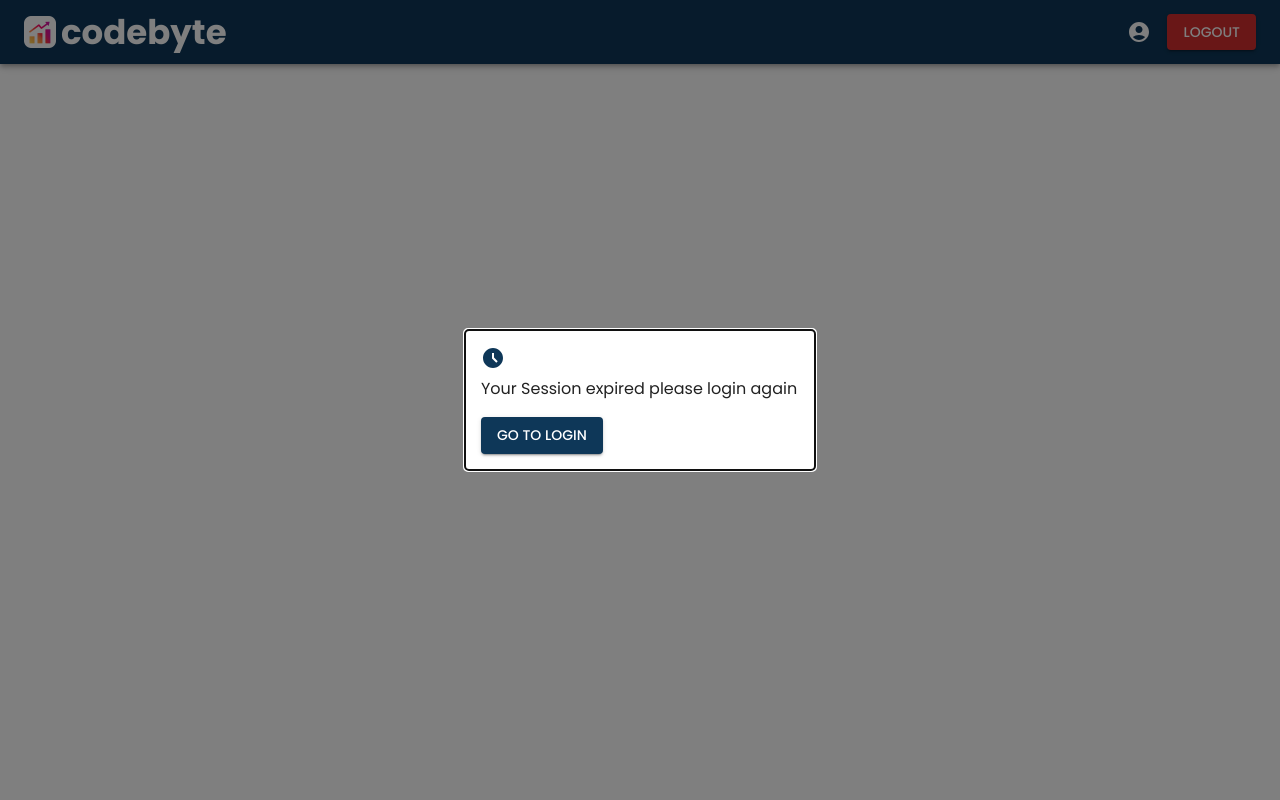
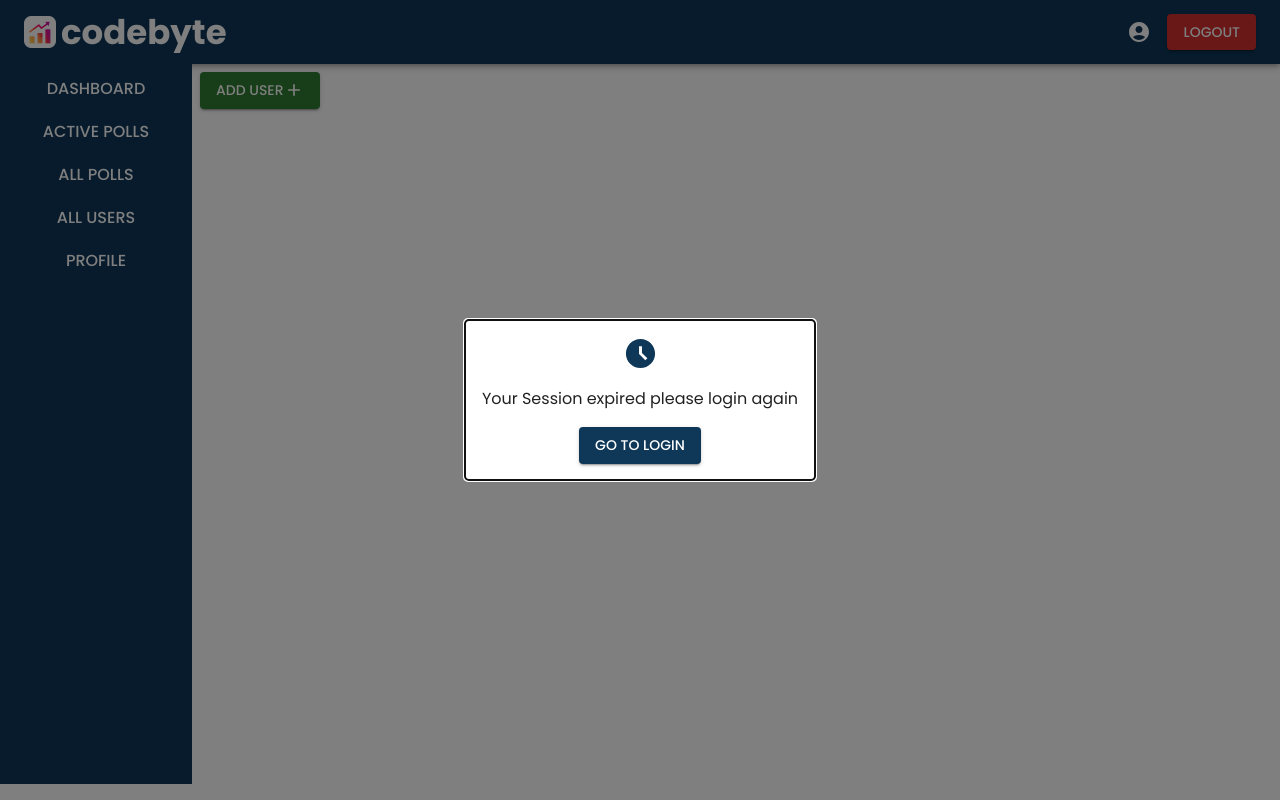
Before and after one commit to harshavardhan-sureify/codebyte-fe, a React (Create React App) app: page /admin/adduser in a window 1280 px wide. Built offline with nearby package versions, Linux system fonts and the light colour scheme; sample sign-in values are in the browser's storage.

Commit message:
minor changes

```diff
--- a/package.json
+++ b/package.json
@@ -18,6 +18,7 @@
     "@testing-library/user-event": "^13.5.0",
     "axios": "^1.4.0",
     "dayjs": "^1.11.7",
+    "mui-one-time-password-input": "^1.1.2",
     "react": "^18.2.0",
     "react-dom": "^18.2.0",
     "react-redux": "^8.0.7",
--- a/src/components/admin/AddUser.jsx
+++ b/src/components/admin/AddUser.jsx
@@ -51,6 +51,7 @@ const AddUser = ({ toast }) => {
     };
     const postData = async (dataObj) => {
         let message = "";
+        let severity = "";
         try {
             const token = user.token;
             const config = {
@@ -61,10 +62,12 @@ const AddUser = ({ toast }) => {
             const res = await axios.post(addUser, dataObj, config);
             if (res.status === 200) {
                 message = res.data.data.message;
+                severity = "success";
                 setMsg(res.data.data.message);
                 toast();
             }
         } catch (err) {
+            severity = "error";
             if (err.response.data.status === 500) {
                 setMsg("Internal server error");
                 message = "Internal Server Error";
@@ -76,7 +79,7 @@ const AddUser = ({ toast }) => {
             setButton(false);
             dispatch(
                 handleToaster({
-                    severity: "error",
+                    severity,
                     message,
                     open: true,
                 })
--- a/src/components/admin/AddUserButton.jsx
+++ b/src/components/admin/AddUserButton.jsx
@@ -9,6 +9,7 @@ import CloseIcon from "@mui/icons-material/Close";
 import AddUser from "./AddUser";
 import AddIcon from "@mui/icons-material/Add";
 import { useDispatch } from "react-redux";
+import { handleToaster } from "../features/Toaster.reducer";
 
 const BootstrapDialog = styled(Dialog)(({ theme }) => ({
     "& .MuiDialogContent-root": {
@@ -58,7 +59,7 @@ export default function AddUserButton() {
     const handleClose = () => {
         setOpen(false);
     };
-    const handleToaster=()=>{
+    const handleToasters=()=>{
         setOpen(false);
         dispatch(
             handleToaster({
@@ -93,7 +94,7 @@ export default function AddUserButton() {
                     onClose={handleClose}
                     sx={{ borderRadius: 1 }}
                 ></BootstrapDialogTitle>
-                <AddUser toast={handleToaster}/>
+                <AddUser toast={handleToasters}/>
             </BootstrapDialog>
         </div>
     );
--- a/src/components/admin/AllUsers.jsx
+++ b/src/components/admin/AllUsers.jsx
@@ -67,11 +67,11 @@ const AllUsers = () => {
                 message = error.response.data.data.message;
             })
             .finally(() => {
-                dispatch({
+                dispatch(handleToaster({
                     message,
                     severity,
                     open:true
-                })
+                }))
                 fetchAllUsers();
             });
     };
--- a/src/components/routes/ProtectedRoute.jsx
+++ b/src/components/routes/ProtectedRoute.jsx
@@ -31,6 +31,7 @@ const ProtectedRoute = () => {
     if (authenticated) {
         if (showPopup) {
             return (
+                <>
                     <Box>
                         <Modal
                             open={showPopup}
@@ -43,12 +44,21 @@ const ProtectedRoute = () => {
                             }}
                         >
                             <Card
-                            sx={{ background: "white", width: "350px", p: 2 }}
+                                sx={{
+                                    background: "white",
+                                    width: "350px",
+                                    p: 2,
+                                    display:"flex",
+                                    alignItems:"center",
+                                    justifyContent:"center",
+                                    flexDirection:"column"
+                                }}
                             >
-                            <AccessTimeFilledIcon color="secondary" />
+                                <AccessTimeFilledIcon color="secondary" fontSize="large" sx={{mb:2}} />
                                 <Typography>
                                     Your Session expired please login again
                                 </Typography>
+                                <Box sx={{display:"flex" ,alignItems:"flex-end",justifyContent:"flex-end"}}>
                                     <Button
                                         onClick={handleConfirm}
                                         variant="contained"
@@ -57,9 +67,12 @@ const ProtectedRoute = () => {
                                     >
                                         go to login
                                     </Button>
+                                </Box>
                             </Card>
                         </Modal>
                     </Box>
+                    <Outlet />
+                </>
             );
         }
         return <Outlet />;
```
Also changed, not shown: 1 other file (tests, documents, lock files or other folders). Lines whose indentation alone changed are shown as unchanged.
